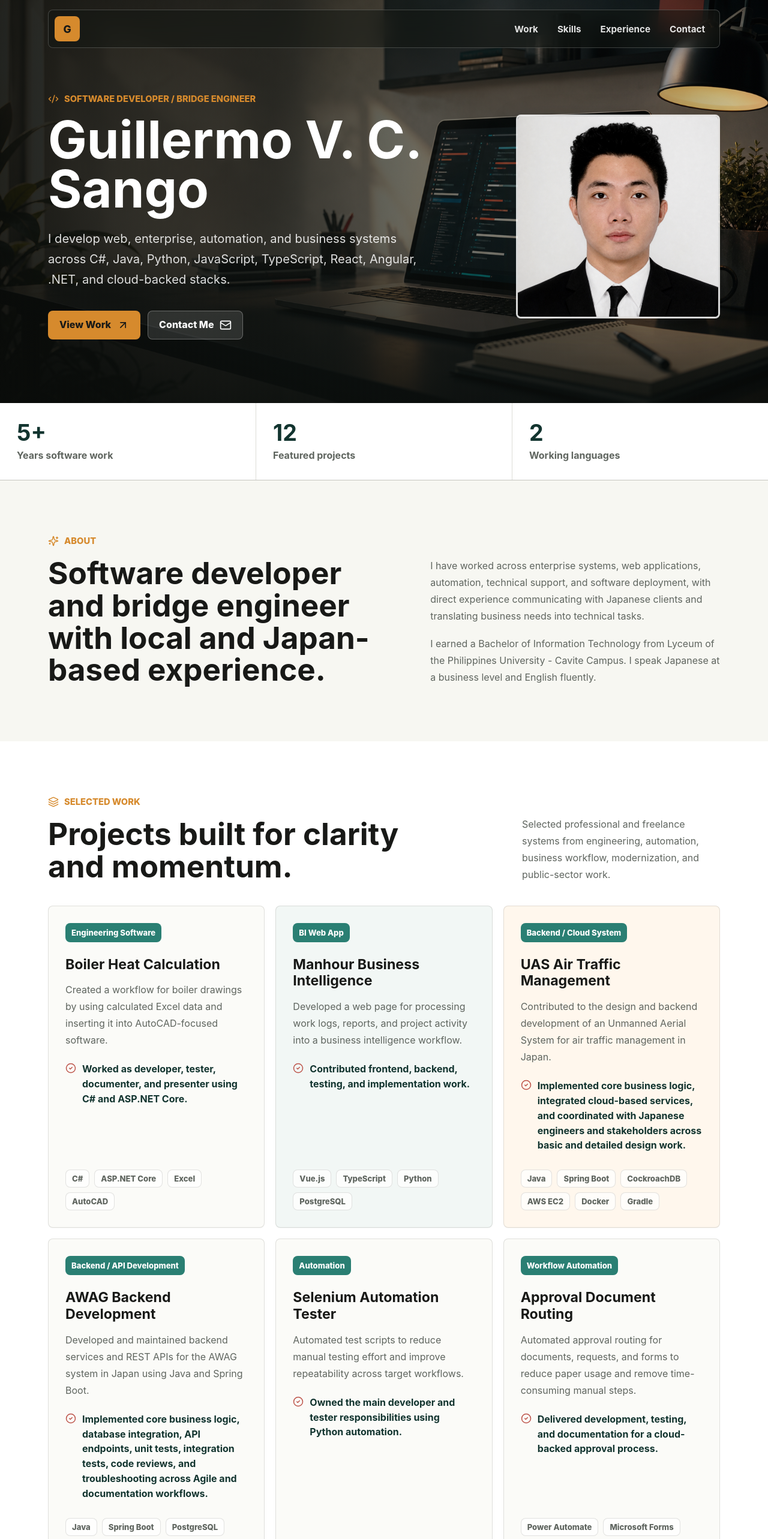
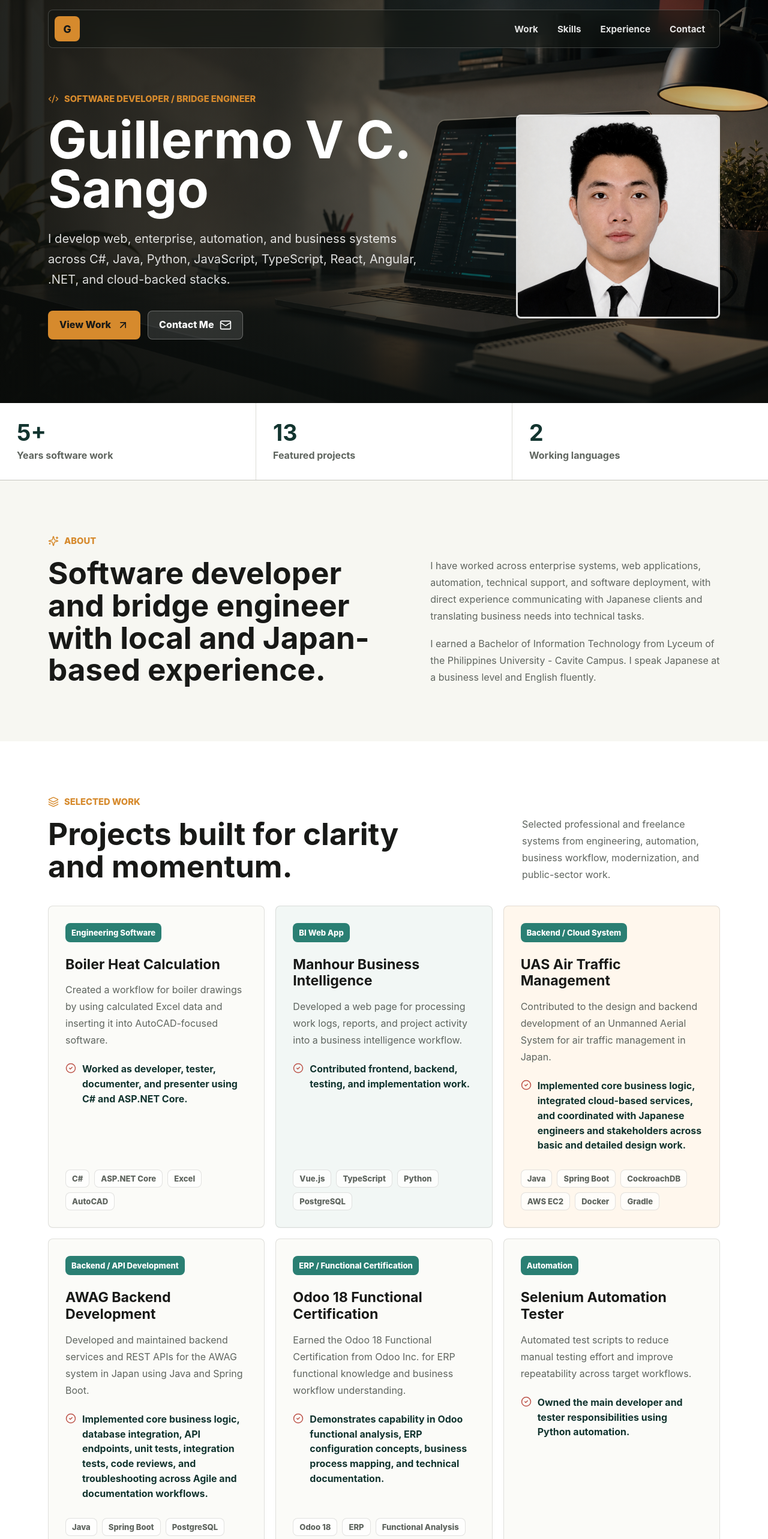
Before and after one commit to Guill0602/portfolio, a React (Vite) app: page / in a window 1280 px wide. Shown: the top 2566 px of the page at 60% size. Built offline with nearby package versions, Linux system fonts and the light colour scheme.

Commit message:
Update name and add Odoo certification

```diff
--- a/index.html
+++ b/index.html
@@ -5,9 +5,9 @@
     <meta name="viewport" content="width=device-width, initial-scale=1.0" />
     <meta
       name="description"
-      content="Guillermo V. C. Sango's software developer portfolio, featuring bridge engineering, web applications, automation, and enterprise software projects."
+      content="Guillermo V C. Sango's software developer portfolio, featuring bridge engineering, web applications, automation, and enterprise software projects."
     />
-    <title>Guillermo V. C. Sango | Software Developer Portfolio</title>
+    <title>Guillermo V C. Sango | Software Developer Portfolio</title>
   </head>
   <body>
     <div id="root"></div>
--- a/src/App.jsx
+++ b/src/App.jsx
@@ -11,7 +11,7 @@ import {
 } from "lucide-react";
 
 const profile = {
-  name: "Guillermo V. C. Sango",
+  name: "Guillermo V C. Sango",
   role: "Software Developer / Bridge Engineer",
   tagline:
     "I develop web, enterprise, automation, and business systems across C#, Java, Python, JavaScript, TypeScript, React, Angular, .NET, and cloud-backed stacks.",
@@ -70,6 +70,21 @@ const projects = [
       "Mockito",
       "Docker",
       "Gradle",
+    ],
+  },
+  {
+    title: "Odoo 18 Functional Certification",
+    type: "ERP / Functional Certification",
+    summary:
+      "Earned the Odoo 18 Functional Certification from Odoo Inc. for ERP functional knowledge and business workflow understanding.",
+    impact:
+      "Demonstrates capability in Odoo functional analysis, ERP configuration concepts, business process mapping, and technical documentation.",
+    stack: [
+      "Odoo 18",
+      "ERP",
+      "Functional Analysis",
+      "Business Process",
+      "Documentation",
     ],
   },
   {
@@ -197,7 +212,7 @@ const timeline = [
 
 const stats = [
   { value: "5+", label: "Years software work" },
-  { value: "12", label: "Featured projects" },
+  { value: "13", label: "Featured projects" },
   { value: "2", label: "Working languages" },
 ];
 
@@ -253,7 +268,7 @@ function App() {
               <div className="profile-portrait" aria-label="Profile photo">
                 <img
                   src={assetPath("profile.png")}
-                  alt="Guillermo V. C. Sango"
+                  alt="Guillermo V C. Sango"
                 />
               </div>
             </div>
```
